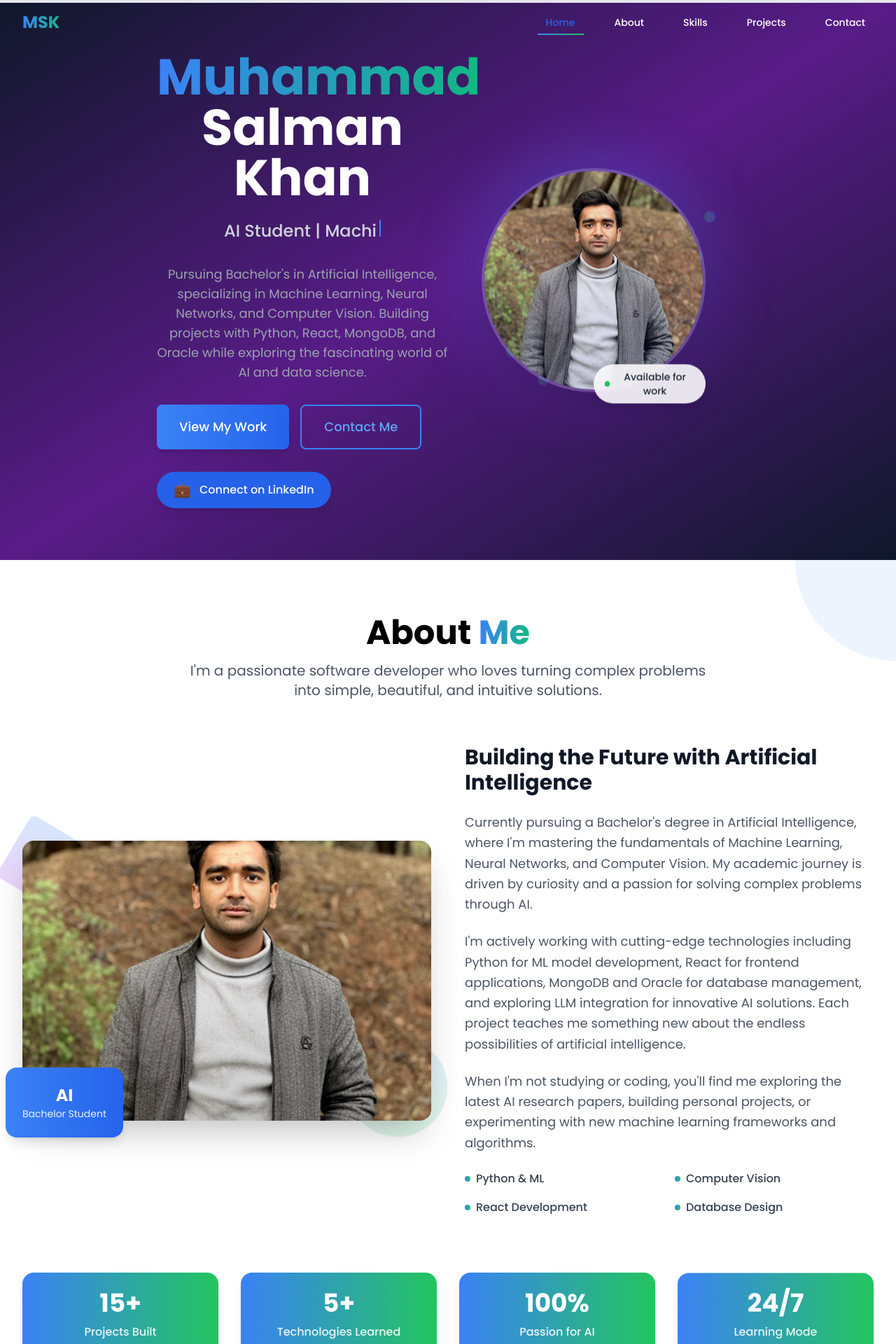
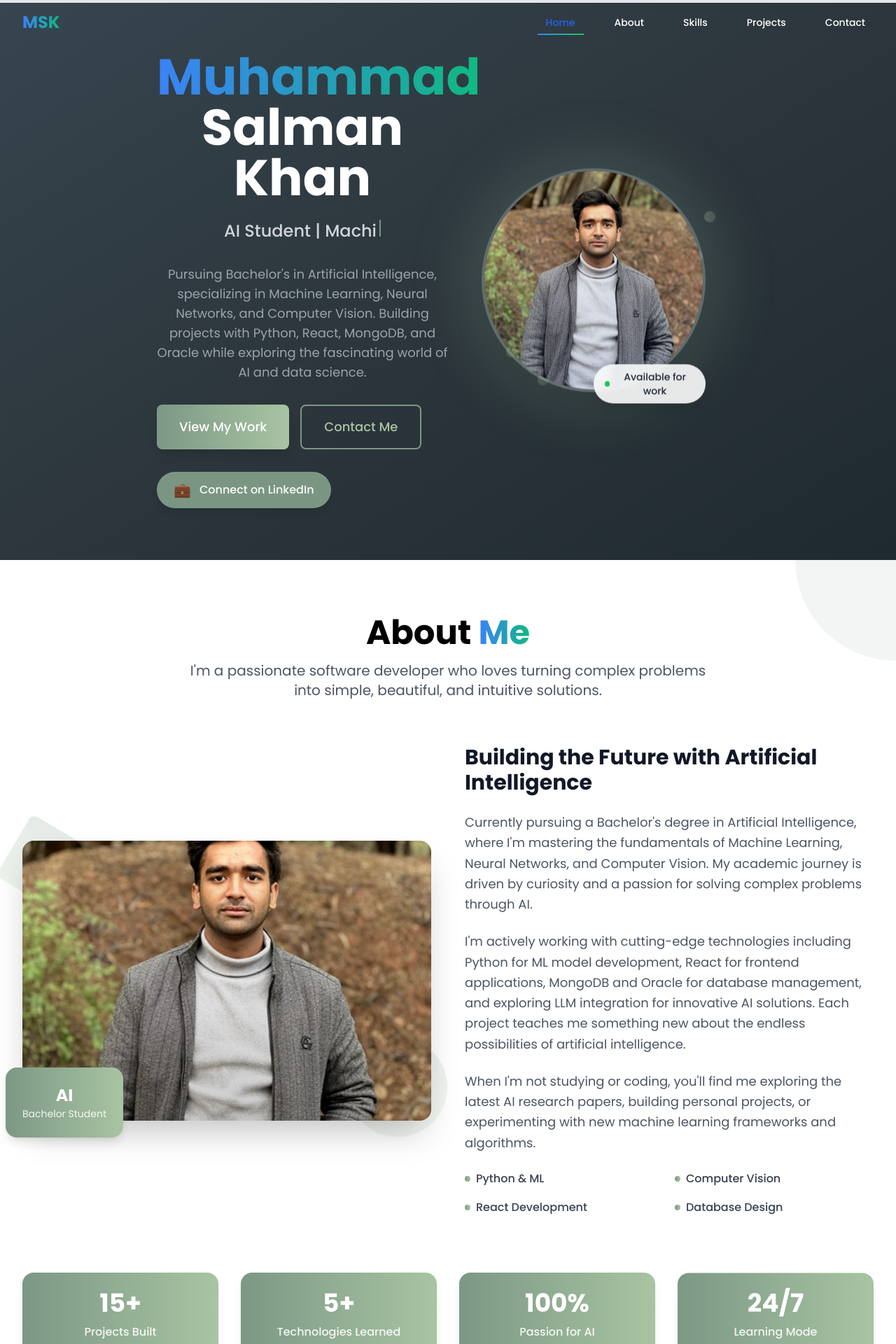
Before and after one commit to salmankhan-1106/Portfolio, a React (Vite) app: page / in a window 1280 px wide. Shown: the top 1920 px of the page at 70% size. Built offline with nearby package versions, Linux system fonts and the light colour scheme.

Commit message:
feat: update portfolio with theme and geometric loader

```diff
--- a/src/assets.d.ts
+++ b/src/assets.d.ts
@@ -0,0 +1,4 @@
+declare module '*.jpg' {
+  const value: any;
+  export default value;
+}
--- a/src/components/About.tsx
+++ b/src/components/About.tsx
@@ -66,8 +66,8 @@ const About: React.FC = () => {
     <section id="about" className="py-20 bg-white relative overflow-hidden">
       {/* Background Elements */}
       <div className="absolute inset-0">
-        <div className="absolute top-0 right-0 w-72 h-72 bg-blue-100 rounded-full -translate-y-1/2 translate-x-1/2 opacity-50" />
-        <div className="absolute bottom-0 left-0 w-96 h-96 bg-green-100 rounded-full translate-y-1/2 -translate-x-1/2 opacity-30" />
+        <div className="absolute top-0 right-0 w-72 h-72 bg-[#7c9885]/20 rounded-full -translate-y-1/2 translate-x-1/2 opacity-50" />
+        <div className="absolute bottom-0 left-0 w-96 h-96 bg-[#a8c4a2]/20 rounded-full translate-y-1/2 -translate-x-1/2 opacity-30" />
       </div>
 
       <motion.div
@@ -94,7 +94,7 @@ const About: React.FC = () => {
             <div className="relative">
               {/* Floating elements */}
               <motion.div
-                className="absolute -top-4 -left-4 w-24 h-24 bg-gradient-to-r from-blue-500 to-purple-600 rounded-lg opacity-20"
+                className="absolute -top-4 -left-4 w-24 h-24 bg-gradient-to-r from-[#7c9885] to-[#a8c4a2] rounded-lg opacity-20"
                 animate={{
                   rotate: [0, 180, 360],
                   scale: [1, 1.1, 1],
@@ -102,7 +102,7 @@ const About: React.FC = () => {
                 transition={{ duration: 8, repeat: Infinity }}
               />
               <motion.div
-                className="absolute -bottom-4 -right-4 w-32 h-32 bg-gradient-to-r from-green-500 to-blue-500 rounded-full opacity-15"
+                className="absolute -bottom-4 -right-4 w-32 h-32 bg-gradient-to-r from-[#a8c4a2] to-[#7c9885] rounded-full opacity-15"
                 animate={{
                   rotate: [360, 180, 0],
                   scale: [1, 1.2, 1],
@@ -121,7 +121,7 @@ const About: React.FC = () => {
 
               {/* Student badge */}
               <motion.div
-                className="absolute -bottom-6 -left-6 bg-gradient-to-r from-blue-500 to-blue-600 text-white p-6 rounded-2xl shadow-lg"
+                className="absolute -bottom-6 -left-6 bg-gradient-to-r from-[#7c9885] to-[#a8c4a2] text-white p-6 rounded-2xl shadow-lg"
                 initial={{ scale: 0, rotate: -180 }}
                 animate={inView ? { scale: 1, rotate: 0 } : {}}
                 transition={{ delay: 0.5, type: 'spring', stiffness: 150 }}
@@ -168,7 +168,7 @@ const About: React.FC = () => {
                   animate={inView ? { opacity: 1, x: 0 } : {}}
                   transition={{ delay: 0.8 + index * 0.1 }}
                 >
-                  <div className="w-2 h-2 rounded-full bg-gradient-to-r from-blue-500 to-green-500" />
+                  <div className="w-2 h-2 rounded-full bg-gradient-to-r from-[#7c9885] to-[#a8c4a2]" />
                   <span className="text-gray-700 font-medium">{skill}</span>
                 </motion.div>
               ))}
@@ -188,7 +188,7 @@ const About: React.FC = () => {
               variants={itemVariants}
               whileHover={{ scale: 1.05 }}
             >
-              <div className="bg-gradient-to-r from-blue-500 to-green-500 rounded-2xl p-6 shadow-lg hover:shadow-xl transition-shadow">
+              <div className="bg-gradient-to-r from-[#7c9885] to-[#a8c4a2] rounded-2xl p-6 shadow-lg hover:shadow-xl transition-shadow">
                 <div className="text-3xl md:text-4xl font-bold text-white mb-2">
                   {stat.number}
                 </div>
@@ -222,7 +222,7 @@ const About: React.FC = () => {
               >
                 {/* Animated background overlay */}
                 <motion.div
-                  className="absolute inset-0 bg-gradient-to-br from-blue-500 to-green-500 opacity-0 group-hover:opacity-10 transition-opacity duration-300"
+                  className="absolute inset-0 bg-gradient-to-br from-[#7c9885] to-[#a8c4a2] opacity-0 group-hover:opacity-10 transition-opacity duration-300"
                   initial={{ scale: 0 }}
                   whileHover={{ scale: 1 }}
                   transition={{ duration: 0.3 }}
@@ -231,13 +231,13 @@ const About: React.FC = () => {
                 {/* Content */}
                 <div className="relative z-10">
                   <motion.div
-                    className="w-12 h-12 bg-gradient-to-r from-blue-500 to-green-500 rounded-lg flex items-center justify-center mb-4 group-hover:scale-110 transition-transform duration-300"
+                    className="w-12 h-12 bg-gradient-to-r from-[#7c9885] to-[#a8c4a2] rounded-lg flex items-center justify-center mb-4 group-hover:scale-110 transition-transform duration-300"
                     whileHover={{ rotate: 360 }}
                     transition={{ duration: 0.5 }}
                   >
                     <value.icon className="w-6 h-6 text-white" />
                   </motion.div>
-                  <h4 className="text-xl font-semibold text-gray-900 mb-3 group-hover:text-blue-600 transition-colors duration-300">
+                  <h4 className="text-xl font-semibold text-gray-900 mb-3 group-hover:text-[#7c9885] transition-colors duration-300">
                     {value.title}
                   </h4>
                   <p className="text-gray-600 leading-relaxed group-hover:text-gray-800 transition-colors duration-300">
@@ -247,13 +247,13 @@ const About: React.FC = () => {
 
                 {/* Decorative elements */}
                 <motion.div
-                  className="absolute top-2 right-2 w-2 h-2 bg-blue-500 rounded-full opacity-0 group-hover:opacity-100"
+                  className="absolute top-2 right-2 w-2 h-2 bg-[#7c9885] rounded-full opacity-0 group-hover:opacity-100"
                   initial={{ scale: 0 }}
                   whileHover={{ scale: 1 }}
                   transition={{ delay: 0.1 }}
                 />
                 <motion.div
-                  className="absolute bottom-2 left-2 w-3 h-3 bg-green-500 rounded-full opacity-0 group-hover:opacity-100"
+                  className="absolute bottom-2 left-2 w-3 h-3 bg-[#a8c4a2] rounded-full opacity-0 group-hover:opacity-100"
                   initial={{ scale: 0 }}
                   whileHover={{ scale: 1 }}
                   transition={{ delay: 0.2 }}
--- a/src/components/Contact.tsx
+++ b/src/components/Contact.tsx
@@ -32,7 +32,7 @@ const Contact: React.FC = () => {
       icon: Linkedin,
       title: 'LinkedIn',
       value: 'Connect with me',
-      link: 'https://linkedin.com/in/your-profile',
+      link: 'https://www.linkedin.com/in/muhammad-salman-khan-2110r2006/',
     },
   ]
 
--- a/src/components/Hero.tsx
+++ b/src/components/Hero.tsx
@@ -71,7 +71,7 @@ const Hero: React.FC = () => {
   return (
     <section
       id="home"
-      className="min-h-screen flex items-center justify-center relative overflow-hidden bg-gradient-to-br from-slate-900 via-purple-900 to-slate-900"
+      className="min-h-screen flex items-center justify-center relative overflow-hidden bg-gradient-to-br from-[#36454F] via-[#2c363c] to-[#1f2a30]"
     >
       <motion.div
         className="max-w-7xl mx-auto px-4 sm:px-6 lg:px-8 z-10 text-center"
@@ -105,7 +105,7 @@ const Hero: React.FC = () => {
               <div className="text-xl md:text-2xl text-gray-300 font-medium h-8">
                 {displayText}
                 <motion.span
-                  className="inline-block w-0.5 h-6 bg-blue-500 ml-1"
+                  className="inline-block w-0.5 h-6 bg-[#7c9885] ml-1"
                   animate={{ opacity: [1, 0, 1] }}
                   transition={{ duration: 1, repeat: Infinity }}
                 />
@@ -126,7 +126,7 @@ const Hero: React.FC = () => {
               variants={itemVariants}
             >
               <motion.button
-                className="px-8 py-4 bg-gradient-to-r from-blue-500 to-blue-600 text-white rounded-lg shadow-lg hover:shadow-xl transition-all duration-300 font-medium text-lg"
+                className="px-8 py-4 bg-gradient-to-r from-[#7c9885] to-[#a8c4a2] text-white rounded-lg shadow-lg hover:shadow-xl transition-all duration-300 font-medium text-lg"
                 whileHover={{ scale: 1.05, y: -2 }}
                 whileTap={{ scale: 0.95 }}
                 onClick={() => document.getElementById('projects')?.scrollIntoView({ behavior: 'smooth' })}
@@ -134,7 +134,7 @@ const Hero: React.FC = () => {
                 View My Work
               </motion.button>
               <motion.button
-                className="px-8 py-4 border-2 border-blue-500 text-blue-400 rounded-lg hover:bg-blue-500 hover:text-white transition-all duration-300 font-medium text-lg"
+                className="px-8 py-4 border-2 border-[#7c9885] text-[#a8c4a2] rounded-lg hover:bg-[#7c9885] hover:text-white transition-all duration-300 font-medium text-lg"
                 whileHover={{ scale: 1.05, y: -2 }}
                 whileTap={{ scale: 0.95 }}
                 onClick={() => document.getElementById('contact')?.scrollIntoView({ behavior: 'smooth' })}
@@ -152,7 +152,7 @@ const Hero: React.FC = () => {
                 href="https://www.linkedin.com/in/muhammad-salman-khan-2110r2006/"
                 target="_blank"
                 rel="noopener noreferrer"
-                className="flex items-center space-x-3 px-6 py-3 bg-blue-600 hover:bg-blue-700 rounded-full text-white font-medium transition-all duration-300 shadow-lg hover:shadow-xl"
+                className="flex items-center space-x-3 px-6 py-3 bg-[#7c9885] hover:bg-[#a8c4a2] rounded-full text-white font-medium transition-all duration-300 shadow-lg hover:shadow-xl"
                 whileHover={{ scale: 1.05, y: -2 }}
                 whileTap={{ scale: 0.95 }}
                 initial={{ opacity: 0, y: 20 }}
@@ -178,7 +178,7 @@ const Hero: React.FC = () => {
               {[...Array(8)].map((_, i) => (
                 <motion.div
                   key={i}
-                  className="absolute w-4 h-4 bg-gradient-to-r from-blue-500 to-green-500 rounded-full opacity-30"
+                  className="absolute w-4 h-4 bg-gradient-to-r from-[#7c9885] to-[#a8c4a2] rounded-full opacity-30"
                   style={{
                     left: `${Math.random() * 100}%`,
                     top: `${Math.random() * 100}%`,
@@ -196,7 +196,7 @@ const Hero: React.FC = () => {
               <div className="relative w-64 h-64 md:w-80 md:h-80">
                 {/* Glowing background */}
                 <motion.div
-                  className="absolute inset-0 bg-gradient-to-r from-blue-500 to-purple-600 rounded-full blur-2xl opacity-30"
+                  className="absolute inset-0 bg-gradient-to-r from-[#7c9885] to-[#a8c4a2] rounded-full blur-2xl opacity-30"
                   animate={{
                     scale: [1, 1.2, 1],
                     rotate: [0, 180, 360],
```
Also changed, not shown: src/components/LoadingScreen.tsx (+60 -13 lines).
